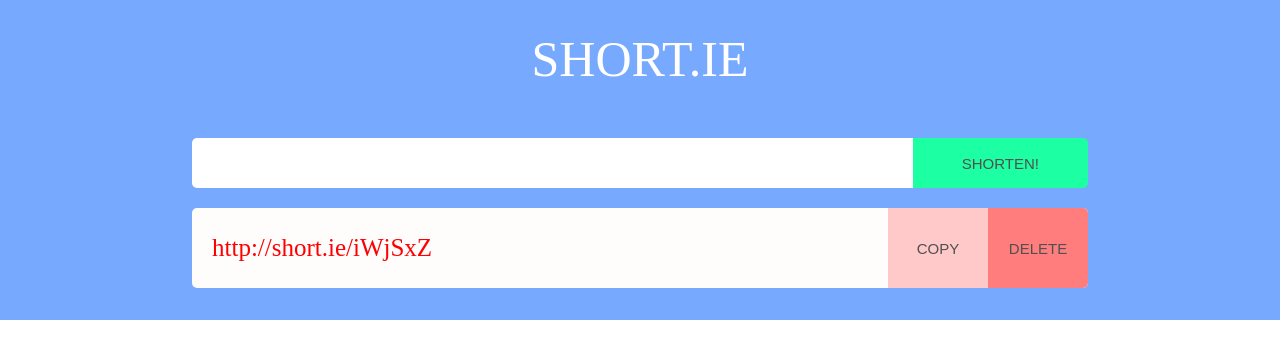
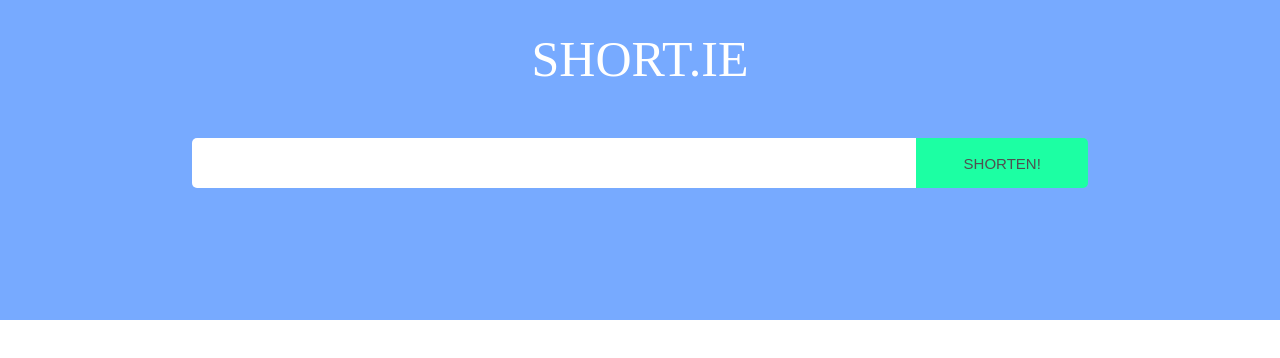
Before and after one commit to francescodist/shortie, an Angular app: page / in a window 1280 px wide. Shown: the top 358 px of the page. Built offline with nearby package versions, Linux system fonts and the light colour scheme.

Commit message:
minor graphic fixes added copy to clipboard added click to open link

```diff
--- a/src/app/home/home.module.ts
+++ b/src/app/home/home.module.ts
@@ -2,10 +2,12 @@ import {NgModule} from '@angular/core';
 import {CommonModule} from '@angular/common';
 import {HomeComponent} from './home.component';
 import {UrlShortenerComponent} from '../url-shortener/url-shortener.component';
+import {FormsModule} from '@angular/forms';
 
 @NgModule({
     imports: [
         CommonModule,
+        FormsModule
     ],
     declarations: [HomeComponent, UrlShortenerComponent]
 })
--- a/src/app/url-shortener/url-shortener.component.html
+++ b/src/app/url-shortener/url-shortener.component.html
@@ -1,20 +1,21 @@
 <div class="input-container">
-    <input type="text" class="url-input"/>
-    <button class="submit-button">SHORTEN!</button>
+    <input [(ngModel)]="url" type="url" class="url-input"/>
+    <button class="submit-button" (click)="shortenURL()">SHORTEN!</button>
 </div>
 <div class="result-container">
-    <div class="result">
-        <div class="result-url">
-            http://short.ie/iWjSxZ
+    <div class="result" *ngFor="let result of results">
+        <div class="result-url" (click)="goTo(result)">
+            <span>
+                {{result}}
+            </span>
         </div>
-
         <div class="result-option-container">
-            <button class="result-option go-to-url">
+            <button class="result-option go-to-url" (click)="goTo(result)">
                 <span>
                     GO
                 </span>
             </button>
-            <button class="result-option">
+            <button class="result-option" (click)="copyURL(result)">
                 <span>
                     COPY
                 </span>
@@ -25,7 +26,5 @@
                 </span>
             </button>
         </div>
-
     </div>
-
 </div>
--- a/src/app/url-shortener/url-shortener.component.scss
+++ b/src/app/url-shortener/url-shortener.component.scss
@@ -15,7 +15,7 @@ app-url-shortener {
 		width: 80%;
 		font-size: 25px;
 		border: none;
-		padding: 0 10px;
+		padding: 0 20px;
 
 		&:focus {
 			outline: none;
@@ -41,9 +41,10 @@ app-url-shortener {
 
 	.result-container {
 		width: 100%;
+		max-height: 400px;
 		margin-top: 20px;
 		border-radius: 5px;
-		overflow: hidden;
+		overflow: scroll;
 		margin-bottom: 20px;
 
 
@@ -53,20 +54,31 @@ app-url-shortener {
 			height: 80px;
 			display: flex;
 			position: relative;
+			border-top:1px solid darken(map_get($colors, lightListBg), 65);
 
+			&:first-of-type{
+				border: none;
+			}
 
 			.result-url {
-				color: map_get($colors, lightListText);
-				font-size: 25px;
+				height: 100%;
+				width: 100%;
+				min-width: 0;
 				margin: auto 0;
 				padding-left: 20px;
-				width: 100%;
-				min-width: 0;
 				text-overflow: clip;
 				cursor: pointer;
+				display: flex;
 
 				&:hover {
 					text-decoration: underline;
+				}
+
+				span{
+					margin: auto 0;
+					color: map_get($colors, lightListText);
+					font-size: 25px;
+					text-decoration: inherit;
 				}
 			}
 
@@ -97,7 +109,7 @@ app-url-shortener {
 						position: absolute;
 						left: 0;
 						width: calc(100% - 200px);
-						background: map_get($colors, secondary);
+						background: map_get($colors, lightListBg);
 					}
 				}
 			}
--- a/src/app/url-shortener/url-shortener.component.ts
+++ b/src/app/url-shortener/url-shortener.component.ts
@@ -1,15 +1,49 @@
-import { Component, OnInit } from '@angular/core';
+import {Component, OnInit} from '@angular/core';
 
 @Component({
-  selector: 'app-url-shortener',
-  templateUrl: './url-shortener.component.html',
-  styleUrls: ['./url-shortener.component.scss']
+    selector: 'app-url-shortener',
+    templateUrl: './url-shortener.component.html',
+    styleUrls: ['./url-shortener.component.scss']
 })
 export class UrlShortenerComponent implements OnInit {
 
-  constructor() { }
+    results: string[]; // an array containing all the shortened URLs
+    url: string; // the URL to shorten
 
-  ngOnInit() {
-  }
+    constructor() {
+        this.results = [];
+    }
+
+    ngOnInit() {
+
+    }
+
+    shortenURL() {
+        if (this.isValidURL()) {
+            this.results.push('http://short.ie/iWjSxZ');
+        }
+    }
+
+    isValidURL() {
+        const regex = new RegExp('^(https?://)?([\\da-z.-]+)\\.([a-z.]{2,6})[/\\w .-]*/?');
+        return regex.test(this.url);
+    }
+
+    copyURL(url: string) {
+        const input = <HTMLInputElement> document.createElement('input');
+        input.style.position = 'absolute';
+        input.style.top = '0';
+        input.style.left = '0';
+        input.style.opacity = '0';
+        input.value = url;
+        document.body.appendChild(input);
+        input.select();
+        document.execCommand('copy');
+        input.remove();
+    }
+
+    goTo(url: string) {
+        window.open(url, '_blank');
+    }
 
 }
--- a/tslint.json
+++ b/tslint.json
@@ -69,7 +69,7 @@
     "no-string-literal": false,
     "no-string-throw": true,
     "no-switch-case-fall-through": true,
-    "no-trailing-whitespace": true,
+    "no-trailing-whitespace": false,
     "no-unnecessary-initializer": true,
     "no-unused-expression": true,
     "no-use-before-declare": true,
```
Also changed, not shown: src/app/app.module.ts (+8 -6 lines), src/app/url-shortener/url-shortener.module.ts (+11 -8 lines).
